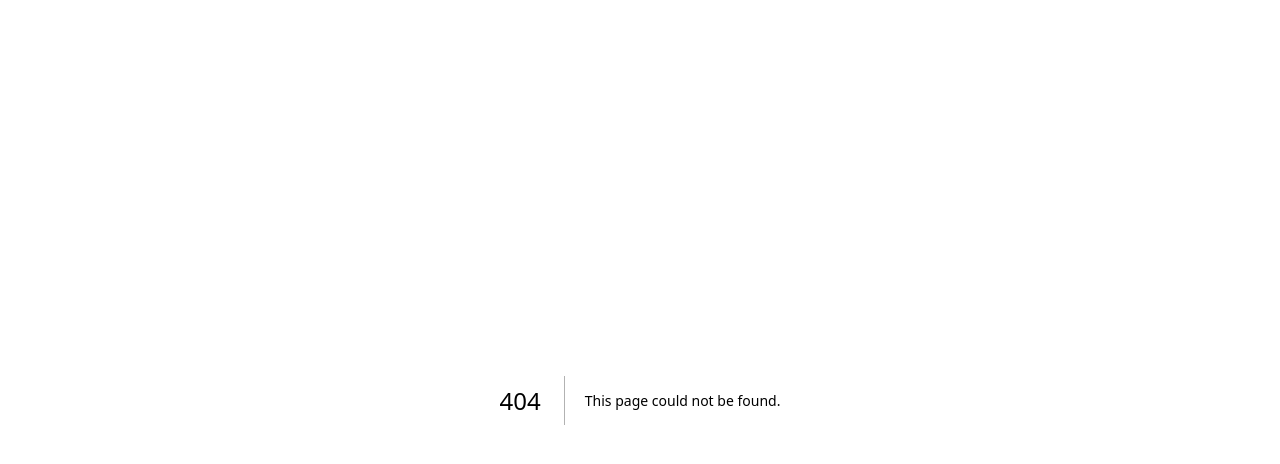
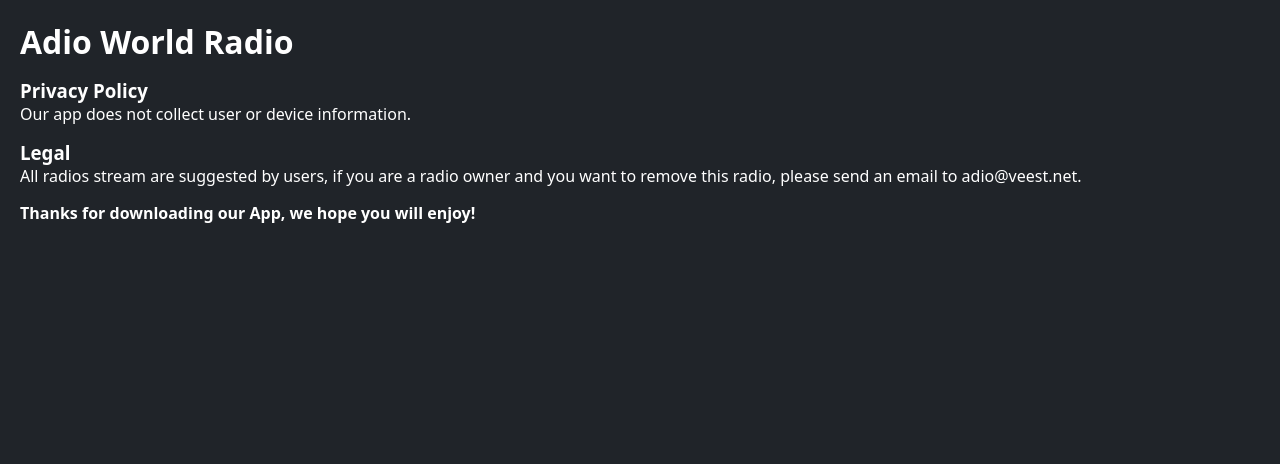
Before and after one commit to JuanNavasJN/adio-world-radio-web, a Next.js app: page /privacy-policy in a window 1280 px wide. Before the commit this address had no page. Shown: the top 464 px of the page. Built offline with nearby package versions, Linux system fonts and the light colour scheme.

Commit message:
Add PrivacyPolicy page

```diff
--- /dev/null
+++ b/src/pages/privacy-policy.tsx
@@ -0,0 +1,30 @@
+import Head from 'next/head';
+import styles from '@/styles/PrivacyPolicy.module.css';
+
+export default function PrivacyPolicy() {
+  return (
+    <>
+      <Head>
+        <title>Adio World Radio - Privacy Policy</title>
+        <meta name="description" content="Adio World Radio - FM Online" />
+        <meta name="viewport" content="width=device-width, initial-scale=1" />
+        <link rel="icon" href="/favicon.ico" />
+      </Head>
+
+      <main className={styles.main}>
+        <h1>Adio World Radio</h1>
+
+        <h3>Privacy Policy</h3>
+        <p>Our app does not collect user or device information.</p>
+
+        <h3>Legal</h3>
+        <p>
+          All radios stream are suggested by users, if you are a radio owner and
+          you want to remove this radio, please send an email to{' '}
+          <a href="mailto:adio@veest.net">adio@veest.net</a>.
+        </p>
+        <h4>Thanks for downloading our App, we hope you will enjoy!</h4>
+      </main>
+    </>
+  );
+}
--- /dev/null
+++ b/src/styles/PrivacyPolicy.module.css
@@ -0,0 +1,8 @@
+.main {
+  padding: 20px;
+}
+
+.main h3,
+.main h4 {
+  margin-top: 15px;
+}
```
